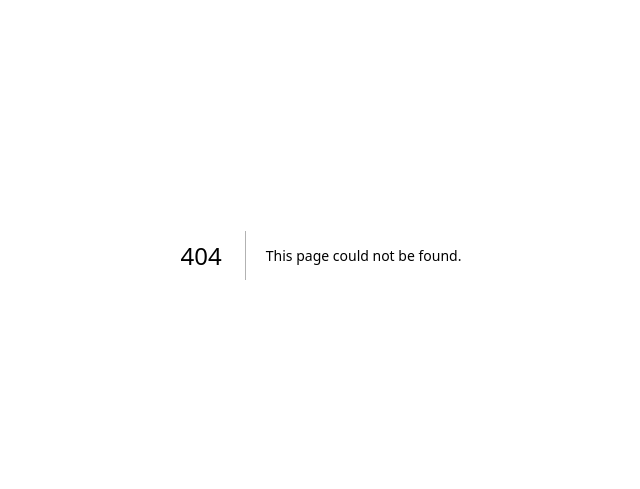
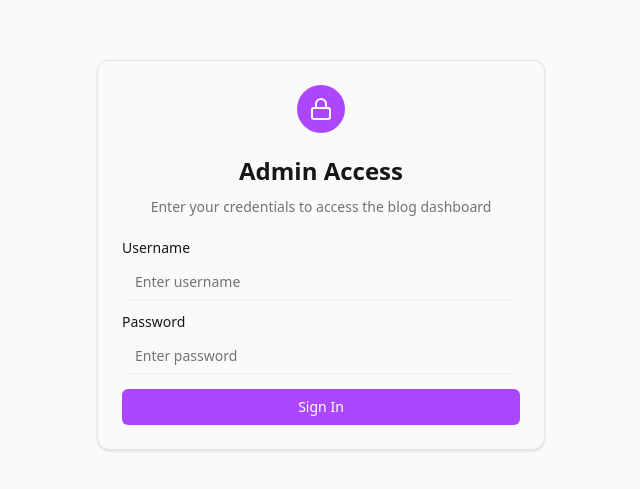
Before and after one commit to morz-mamun/parent-nestly, a Next.js app: page /admin in a window 1280 px wide. Before the commit this address had no page. Shown: the part 145-634 px from the top of the page, without its empty margins (319-959 px from the left). Built offline with nearby package versions, Linux system fonts and the light colour scheme.

Commit message:
feat: create admin route

```diff
--- a/package.json
+++ b/package.json
@@ -12,6 +12,7 @@
   "dependencies": {
     "@radix-ui/react-accordion": "^1.2.12",
     "@radix-ui/react-dialog": "^1.1.15",
+    "@radix-ui/react-label": "^2.1.7",
     "@radix-ui/react-popover": "^1.1.15",
     "@radix-ui/react-slot": "^1.2.3",
     "@tabler/icons": "^3.35.0",
--- /dev/null
+++ b/src/app/admin/page.tsx
@@ -0,0 +1,115 @@
+"use client";
+
+import { useRouter } from "next/navigation";
+import { useState } from "react";
+import { useForm } from "react-hook-form";
+
+import { Button } from "@/components/ui/button";
+import { Input } from "@/components/ui/input";
+import { Label } from "@/components/ui/label";
+import {
+  Card,
+  CardContent,
+  CardDescription,
+  CardHeader,
+  CardTitle,
+} from "@/components/ui/card";
+import { Alert, AlertDescription } from "@/components/ui/alert";
+import { Lock } from "lucide-react";
+
+type LoginFormInputs = {
+  username: string;
+  password: string;
+};
+
+export default function AdminLoginPage() {
+  const {
+    register,
+    handleSubmit,
+    formState: { errors },
+  } = useForm<LoginFormInputs>();
+  const [error, setError] = useState("");
+  const [isLoading, setIsLoading] = useState(false);
+  const router = useRouter();
+
+  const onSubmit = async (data: LoginFormInputs) => {
+    setError("");
+    setIsLoading(true);
+
+    setTimeout(() => {
+      const validUsername = process.env.NEXT_PUBLIC_ADMIN_USERNAME || "admin";
+      const validPassword =
+        process.env.NEXT_PUBLIC_ADMIN_PASSWORD || "password123";
+
+      if (data.username === validUsername && data.password === validPassword) {
+        localStorage.setItem("adminAuth", "true");
+        router.push("/admin/dashboard");
+      } else {
+        setError("Invalid username or password");
+        setIsLoading(false);
+      }
+    }, 500);
+  };
+
+  return (
+    <div className="min-h-screen flex items-center justify-center bg-muted p-4">
+      <Card className="w-full max-w-md">
+        <CardHeader className="space-y-1 text-center">
+          <div className="flex justify-center mb-4">
+            <div className="p-3 bg-accent rounded-full">
+              <Lock className="h-6 w-6 text-accent-foreground" />
+            </div>
+          </div>
+          <CardTitle className="text-2xl font-bold">Admin Access</CardTitle>
+          <CardDescription>
+            Enter your credentials to access the blog dashboard
+          </CardDescription>
+        </CardHeader>
+        <CardContent>
+          <form onSubmit={handleSubmit(onSubmit)} className="space-y-4">
+            <div className="space-y-2">
+              <Label htmlFor="username">Username</Label>
+              <Input
+                id="username"
+                type="text"
+                placeholder="Enter username"
+                disabled={isLoading}
+                {...register("username", { required: "Username is required" })}
+              />
+              {errors.username && (
+                <p className="text-sm text-red-500">
+                  {errors.username.message}
+                </p>
+              )}
+            </div>
+            <div className="space-y-2">
+              <Label htmlFor="password">Password</Label>
+              <Input
+                id="password"
+                type="password"
+                placeholder="Enter password"
+                disabled={isLoading}
+                {...register("password", { required: "Password is required" })}
+              />
+              {errors.password && (
+                <p className="text-sm text-red-500">
+                  {errors.password.message}
+                </p>
+              )}
+            </div>
+
+            {error && (
+              <Alert variant="destructive">
+                <AlertDescription>{error}</AlertDescription>
+              </Alert>
+            )}
+
+            <Button type="submit" className="w-full" disabled={isLoading}>
+              {isLoading ? "Signing in..." : "Sign In"}
+            </Button>
+          </form>
+        </CardContent>
+      </Card>
+    </div>
+  );
+}
--- a/src/components/shared/navbar.tsx
+++ b/src/components/shared/navbar.tsx
@@ -7,7 +7,6 @@ import {
   PopoverContent,
   PopoverTrigger,
 } from "@/components/ui/popover";
-
 import { Triangle, Menu, Search } from "lucide-react";
 import Link from "next/link";
 
@@ -45,7 +44,7 @@ export function WebSiteNavbar() {
             <input
               type="text"
               placeholder="Search..."
-              className="w-full pl-8 py-2 border border-border rounded-md focus:outline-none focus:ring-2 focus:ring-primary focus:border-transparent transition"
+              className="w-full pl-8 py-2 border border-border rounded-xl focus:outline-none focus:ring-2 focus:ring-primary focus:border-transparent transition"
             />
             <Search
               size={20}
@@ -95,7 +94,7 @@ export function WebSiteNavbar() {
               </div>
 
               {/* Fully modern search bar */}
-              <div className="relative flex lg:hidden w-full">
+              <div className="relative w-full">
                 <input
                   type="text"
                   placeholder="Search..."
--- /dev/null
+++ b/src/components/ui/alert.tsx
@@ -0,0 +1,66 @@
+import * as React from "react";
+import { cva, type VariantProps } from "class-variance-authority";
+
+import { cn } from "@/lib/utils";
+
+const alertVariants = cva(
+  "relative w-full rounded-lg border px-4 py-3 text-sm grid has-[>svg]:grid-cols-[calc(var(--spacing)*4)_1fr] grid-cols-[0_1fr] has-[>svg]:gap-x-3 gap-y-0.5 items-start [&>svg]:size-4 [&>svg]:translate-y-0.5 [&>svg]:text-current",
+  {
+    variants: {
+      variant: {
+        default: "bg-card text-card-foreground",
+        destructive:
+          "text-destructive bg-card [&>svg]:text-current *:data-[slot=alert-description]:text-destructive/90",
+      },
+    },
+    defaultVariants: {
+      variant: "default",
+    },
+  },
+);
+
+function Alert({
+  className,
+  variant,
+  ...props
+}: React.ComponentProps<"div"> & VariantProps<typeof alertVariants>) {
+  return (
+    <div
+      data-slot="alert"
+      role="alert"
+      className={cn(alertVariants({ variant }), className)}
+      {...props}
+    />
+  );
+}
+
+function AlertTitle({ className, ...props }: React.ComponentProps<"div">) {
+  return (
+    <div
+      data-slot="alert-title"
+      className={cn(
+        "col-start-2 line-clamp-1 min-h-4 font-medium tracking-tight",
+        className,
+      )}
+      {...props}
+    />
+  );
+}
+
+function AlertDescription({
+  className,
+  ...props
+}: React.ComponentProps<"div">) {
+  return (
+    <div
+      data-slot="alert-description"
+      className={cn(
+        "text-muted-foreground col-start-2 grid justify-items-start gap-1 text-sm [&_p]:leading-relaxed",
+        className,
+      )}
+      {...props}
+    />
+  );
+}
+
+export { Alert, AlertTitle, AlertDescription };
--- /dev/null
+++ b/src/components/ui/label.tsx
@@ -0,0 +1,24 @@
+"use client";
+
+import * as React from "react";
+import * as LabelPrimitive from "@radix-ui/react-label";
+
+import { cn } from "@/lib/utils";
+
+function Label({
+  className,
+  ...props
+}: React.ComponentProps<typeof LabelPrimitive.Root>) {
+  return (
+    <LabelPrimitive.Root
+      data-slot="label"
+      className={cn(
+        "flex items-center gap-2 text-sm leading-none font-medium select-none group-data-[disabled=true]:pointer-events-none group-data-[disabled=true]:opacity-50 peer-disabled:cursor-not-allowed peer-disabled:opacity-50",
+        className,
+      )}
+      {...props}
+    />
+  );
+}
+
+export { Label };
```
Also changed, not shown: 1 other file (tests, documents, lock files or other folders).
